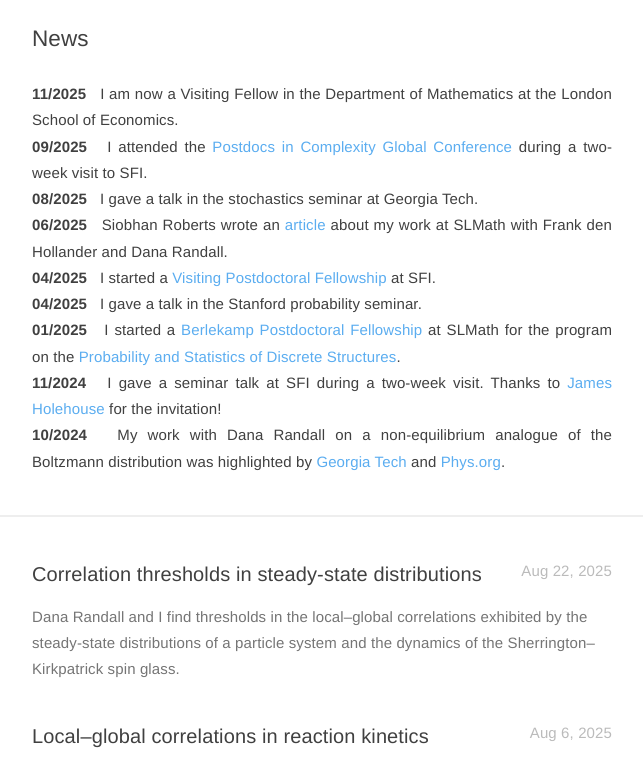
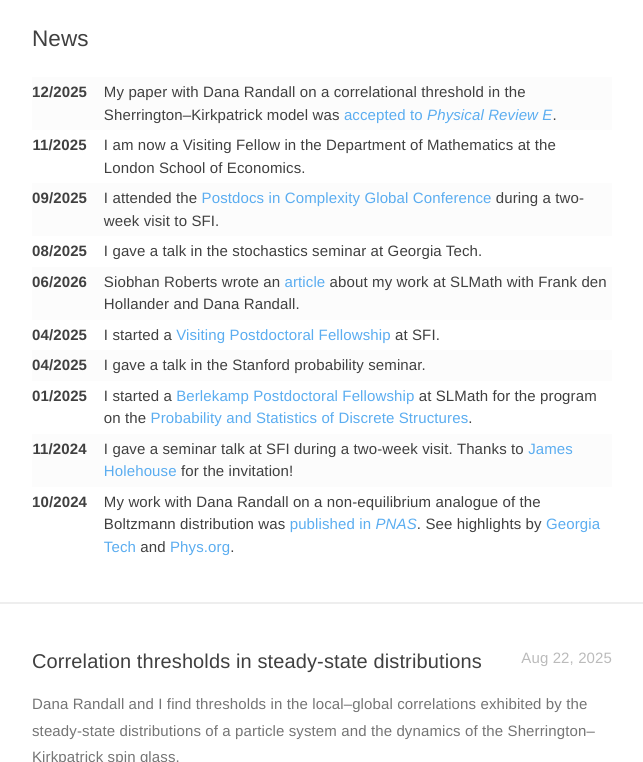
Before and after one commit to jscalvert/jscalvert.github.io, a plain HTML site: page index.html in a window 1280 px wide. Shown: the part 796-1558 px from the top of the page, without its empty margins (318-961 px from the left). Drawn offline with nearby package versions, Linux system fonts and the light colour scheme.

Commit message:
Updates to news, papers

```diff
--- a/css/style.css
+++ b/css/style.css
@@ -532,3 +532,33 @@ nav.navigation a.button {
   top: 1px;
   color: #bbb;
 }
+
+/* Bold the date column */
+table.news td:first-child {
+  font-weight: 600;
+}
+
+/* Reduce space above the table */
+table.news {
+  margin-top: 0.25rem;   /* or 0 */
+}
+
+table.news {
+  border-collapse: collapse;   /* removes the “gaps” look */
+}
+
+table.news th,
+table.news td {
+  text-align: left;            /* left-justify everything */
+  padding: 0.25rem 0.25rem;     /* reduce padding (vertical, horizontal) */
+  border: none !important;     /* no borders */
+  vertical-align: top;
+}
+
+table.news thead { display: none; } /* if you’re hiding the header */
+
+table.news td:first-child {
+  white-space: nowrap;         /* keep MM/YYYY on one line */
+  padding-left: 0;             /* often looks better */
+  padding-right: 0.8rem;       /* tune the gap between columns */
+}
--- a/index.html
+++ b/index.html
@@ -88,17 +88,57 @@
 <section id="section">
     <div style="text-align: justify;"><p>I&rsquo;m a mathematician and data scientist. I&rsquo;m interested in the relationship between the behavior of individuals and that of the collectives they comprise. Fundamental scientific questions concern the forward direction, such as &ldquo;How do the properties of tissues emerge from those of cells?&rdquo; Grand challenges of engineering concern the reverse, like &ldquo;How should I design an individual robot so that the swarm has desirable collective behavior?&rdquo; These questions feature a rich interplay of statistical, computational, and physical elements, which makes their study difficult and rewarding.</p>
 <p>Currently, I&rsquo;m a Postdoctoral Fellow at Georgia Tech, where I&rsquo;m affiliated with the <a href="https://research.gatech.edu/data" target="_blank" rel="noopener">Institute for Data Engineering and Science</a> (IDEaS) and the <a href="https://arc.gatech.edu/" target="_blank" rel="noopener">Algorithms and Randomness Center</a> (ARC), a Visiting Postdoctoral Fellow at the <a href="https://www.santafe.edu/" target="_blank" rel="noopener">Santa Fe Institute</a>, and a Visiting Fellow in the Department of Mathematics at the London School of Economics. I spent Spring 2025 as the <a href="https://www.slmath.org/berlekamp-postdoctoral-fellows" target="_blank" rel="noopener">Berlekamp Postdoctoral Fellow</a> at the <a href="https://www.slmath.org/" target="_blank" rel="noopener">Simons Laufer Mathematical Sciences Institute</a>. For details on my background and experience as a professional data scientist, see <a href="/about">About</a>. For more on my research, check out my Google Scholar <a href="https://scholar.google.com/citations?hl=en&amp;user=Y1tqnrEAAAAJ&amp;view_op=list_works&amp;sortby=pubdate" target="_blank" rel="noopener">profile</a>, <a href="/papers">Papers</a>, or <a href="/posts">Posts</a>.</p>
-<h2 id="news">News <a href="#news" class="anchor">🔗</a></h2><p><strong>11/2025</strong>   I am now a Visiting Fellow in the Department of Mathematics at the London School of Economics.<br>
-<strong>09/2025</strong>   I attended the <a href="https://www.santafe.edu/events/postdocs-in-complexity-global-conference-a-postdoc-tapestry-weaving-global-collaboration" target="_blank" rel="noopener">Postdocs in Complexity Global Conference</a> during a two-week visit to SFI.<br>
-<strong>08/2025</strong>   I gave a talk in the stochastics seminar at Georgia Tech. <br>
-<strong>06/2025</strong>   Siobhan Roberts wrote an <a href="https://www.mathinstitutes.org/highlights/rattling" target="_blank" rel="noopener">article</a> about my work at SLMath with Frank den Hollander and Dana Randall.<br>
-<strong>04/2025</strong>   I started a <a href="https://santafe.edu/news-center/news/sfi-welcomes-postdoctoral-fellow-jacob-calvert" target="_blank" rel="noopener">Visiting Postdoctoral Fellowship</a> at SFI.<br>
-<strong>04/2025</strong>   I gave a talk in the Stanford probability seminar. <br>
-<strong>01/2025</strong>   I started a <a href="https://www.slmath.org/berlekamp-postdoctoral-fellows" target="_blank" rel="noopener">Berlekamp Postdoctoral Fellowship</a> at SLMath for the program on the <a href="https://www.slmath.org/programs/348" target="_blank" rel="noopener">Probability and Statistics of Discrete Structures</a>.<br>
-<strong>11/2024</strong>   I gave a seminar talk at SFI during a two-week visit. Thanks to <a href="https://ther3lab.github.io/" target="_blank" rel="noopener">James Holehouse</a> for the invitation!<br>
-<strong>10/2024</strong>   My work with Dana Randall on a non-equilibrium analogue of the Boltzmann distribution was highlighted by <a href="https://www.cc.gatech.edu/news/rattling-physics-new-math" target="_blank" rel="noopener">Georgia Tech</a> and <a href="https://phys.org/news/2024-10-theory-physics-principle-rattling.html#google_vignette" target="_blank" rel="noopener">Phys.org</a>.</p>
+<h2 id="news">News <a href="#news" class="anchor">🔗</a></h2><table class="news">
+  <thead>
+      <tr>
+          <th style="text-align: center">Date</th>
+          <th style="text-align: left">Update</th>
+      </tr>
+  </thead>
+  <tbody>
+      <tr>
+          <td style="text-align: center">12/2025</td>
+          <td style="text-align: left">My paper with Dana Randall on a correlational threshold in the Sherrington–Kirkpatrick model was <a href="https://journals.aps.org/pre/accepted/10.1103/f4bq-s228" target="_blank" rel="noopener">accepted to <em>Physical Review E</em></a>.</td>
+      </tr>
+      <tr>
+          <td style="text-align: center">11/2025</td>
+          <td style="text-align: left">I am now a Visiting Fellow in the Department of Mathematics at the London School of Economics.</td>
+      </tr>
+      <tr>
+          <td style="text-align: center">09/2025</td>
+          <td style="text-align: left">I attended the <a href="https://www.santafe.edu/events/postdocs-in-complexity-global-conference-a-postdoc-tapestry-weaving-global-collaboration" target="_blank" rel="noopener">Postdocs in Complexity Global Conference</a> during a two-week visit to SFI.</td>
+      </tr>
+      <tr>
+          <td style="text-align: center">08/2025</td>
+          <td style="text-align: left">I gave a talk in the stochastics seminar at Georgia Tech.</td>
+      </tr>
+      <tr>
+          <td style="text-align: center">06/2026</td>
+          <td style="text-align: left">Siobhan Roberts wrote an <a href="https://www.mathinstitutes.org/highlights/rattling" target="_blank" rel="noopener">article</a> about my work at SLMath with Frank den Hollander and Dana Randall.</td>
+      </tr>
+      <tr>
+          <td style="text-align: center">04/2025</td>
+          <td style="text-align: left">I started a <a href="https://santafe.edu/news-center/news/sfi-welcomes-postdoctoral-fellow-jacob-calvert" target="_blank" rel="noopener">Visiting Postdoctoral Fellowship</a> at SFI.</td>
+      </tr>
+      <tr>
+          <td style="text-align: center">04/2025</td>
+          <td style="text-align: left">I gave a talk in the Stanford probability seminar.</td>
+      </tr>
+      <tr>
+          <td style="text-align: center">01/2025</td>
+          <td style="text-align: left">I started a <a href="https://www.slmath.org/berlekamp-postdoctoral-fellows" target="_blank" rel="noopener">Berlekamp Postdoctoral Fellowship</a> at SLMath for the program on the <a href="https://www.slmath.org/programs/348" target="_blank" rel="noopener">Probability and Statistics of Discrete Structures</a>.</td>
+      </tr>
+      <tr>
+          <td style="text-align: center">11/2024</td>
+          <td style="text-align: left">I gave a seminar talk at SFI during a two-week visit. Thanks to <a href="https://ther3lab.github.io/" target="_blank" rel="noopener">James Holehouse</a> for the invitation!</td>
+      </tr>
+      <tr>
+          <td style="text-align: center">10/2024</td>
+          <td style="text-align: left">My work with Dana Randall on a non-equilibrium analogue of the Boltzmann distribution was <a href="https://www.pnas.org/doi/abs/10.1073/pnas.2411731121" target="_blank" rel="noopener">published in <em>PNAS</em></a>. See highlights by <a href="https://www.cc.gatech.edu/news/rattling-physics-new-math" target="_blank" rel="noopener">Georgia Tech</a> and <a href="https://phys.org/news/2024-10-theory-physics-principle-rattling.html#google_vignette" target="_blank" rel="noopener">Phys.org</a>.</td>
+      </tr>
+  </tbody>
+</table>
 </div>
-
 
 </section>
 
```
Also changed, not shown: page/2/index.html (+50 -10 lines), page/3/index.html (+50 -10 lines), papers/index.html (+1 -1 lines), 1 other file.
